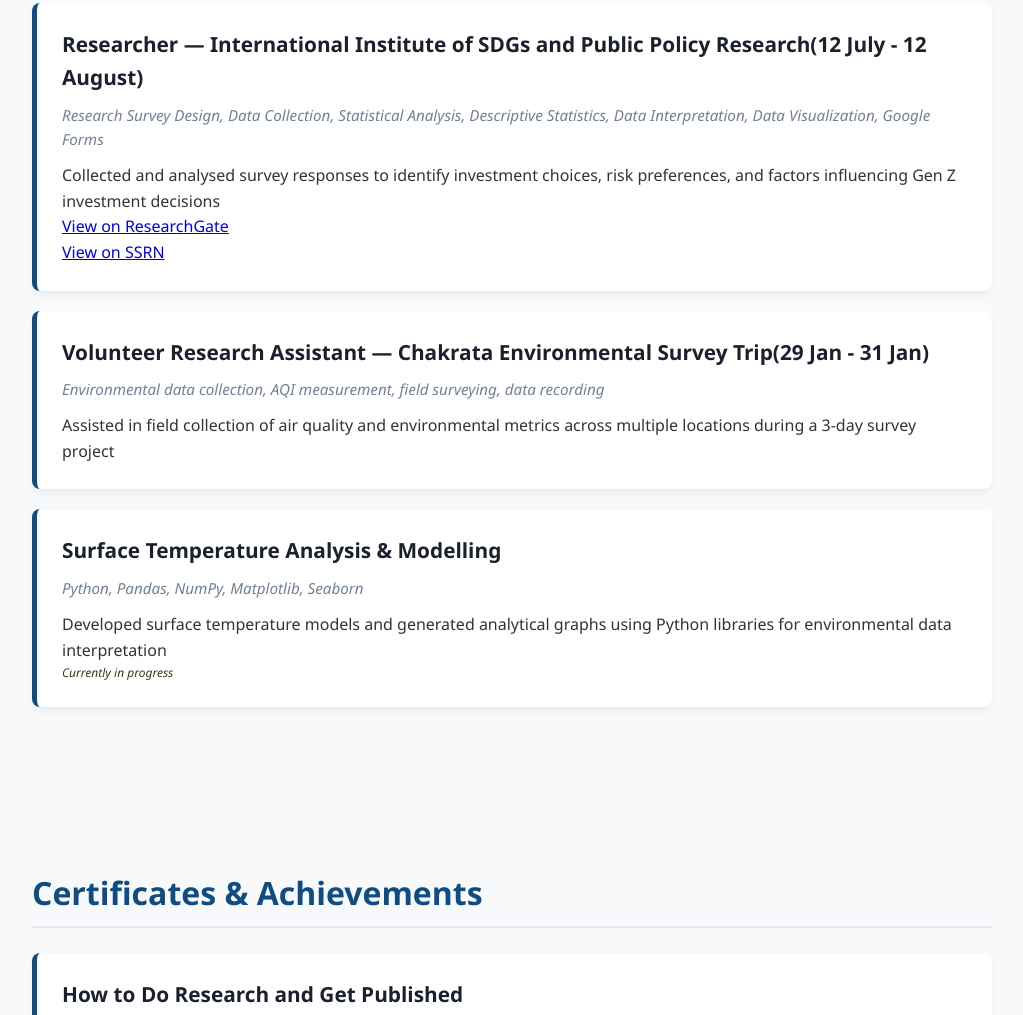
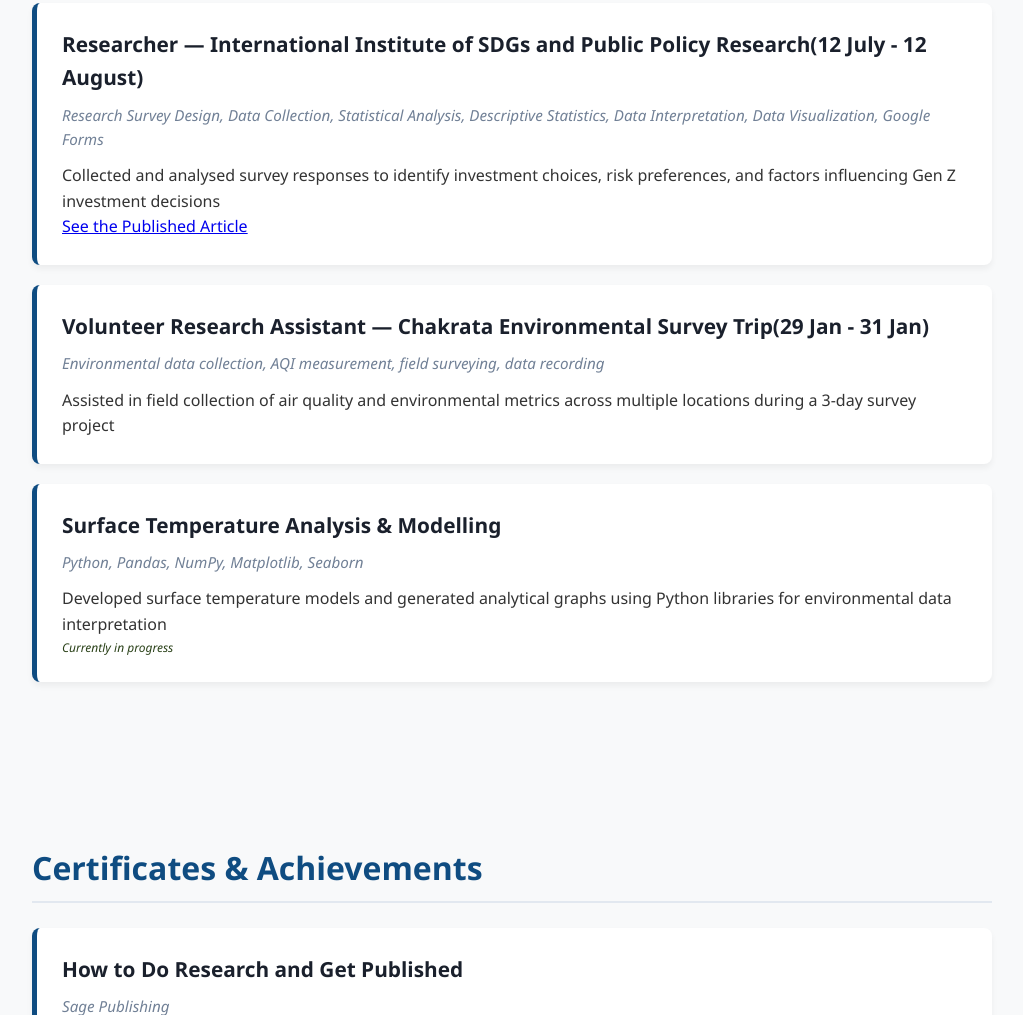
Before and after one commit to rajkumar-programmer/resume, a plain HTML site: page index.html in a window 1280 px wide. Shown: the part 1441-2456 px from the top of the page, without its empty margins (128-1151 px from the left). Drawn offline with Linux system fonts and the light colour scheme.

Commit message:
Replace old research links with DOI link
Updated links to research articles for clarity and accuracy.

```diff
--- a/index.html
+++ b/index.html
@@ -284,8 +284,7 @@
             </h3>
             <div class="card-meta">Research Survey Design, Data Collection, Statistical Analysis, Descriptive Statistics, Data Interpretation, Data Visualization, Google Forms</div>
             <p>Collected and analysed survey responses to identify investment choices, risk preferences, and factors influencing Gen Z investment decisions</p>
-            <a href="https://www.researchgate.net/publication/412891990_Understanding_the_Investment_Behaviour_of_Gen_Z" target="_blank">View on ResearchGate</a><br>
-            <a href="https://papers.ssrn.com/sol3/Delivery.cfm?abstractid=7330878" target="_blank">View on SSRN</a>
+            <a href="https://doi.org/10.2139/ssrn.7330878" target="_blank">See the Published Article</a>
         </div>
 
 
```
